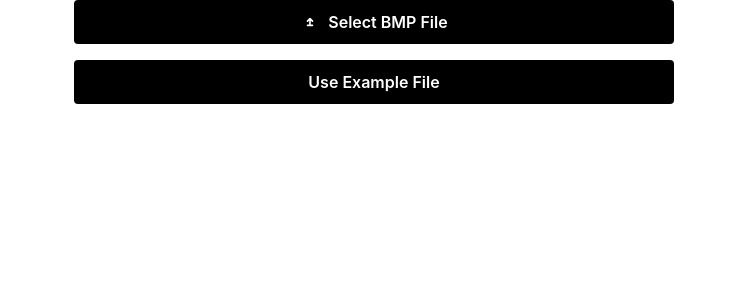
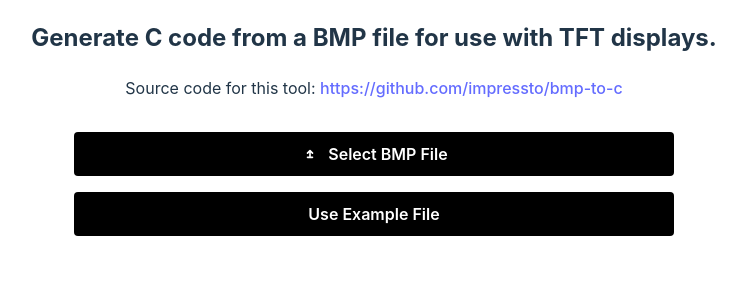
Before and after one commit to impressto/bmp-to-c, a React (Vite) app: page / in a window 1280 px wide. Shown: the top 300 px of the page, without its empty margins (266-1012 px from the left). Built offline with nearby package versions, Linux system fonts and the light colour scheme.

Commit message:
Add example BMP and PNG images, and enhance App header with source link

```diff
--- a/src/App.tsx
+++ b/src/App.tsx
@@ -1,4 +1,14 @@
 import { useState, useRef } from 'react'
+
+// Header and source code link
+const AppHeader = () => (
+  <div style={{ marginBottom: '2rem', textAlign: 'center' }}>
+    <h2>Generate C code from a BMP file for use with TFT displays.</h2>
+    <div>
+      Source code for this tool: <a href="https://github.com/impressto/bmp-to-c" target="_blank" rel="noopener noreferrer">https://github.com/impressto/bmp-to-c</a>
+    </div>
+  </div>
+);
 import { FileUpload } from './components/FileUpload'
 import type { FileUploadHandle } from './components/FileUpload'
 import { ConversionOptionsForm, type ConversionOptions } from './components/ConversionOptions'
@@ -159,15 +169,16 @@ function App() {
   // Ref for FileUpload to allow programmatic file selection
   const fileUploadRef = useRef<FileUploadHandle>(null);
   const handleLoadExampleImage = async () => {
-    const response = await fetch('src/images/rainbow_spiral.bmp');
+  const response = await fetch('/images/rainbow_spiral.bmp');
     const blob = await response.blob();
     const file = new File([blob], 'rainbow_spiral.bmp', { type: 'image/bmp' });
     fileUploadRef.current?.triggerFileSelect(file);
   };
 
   return (
-    <div className="container">
-      <div className="content">
+    <div className="container" style={{ display: 'flex', flexDirection: 'column', alignItems: 'center' }}>
+      <AppHeader />
+      <div className="content" style={{ width: '100%' }}>
         <div style={{ display: 'flex', flexDirection: 'column', alignItems: 'center', marginBottom: '1rem' }}>
           <FileUpload ref={fileUploadRef} onFileSelect={handleFileSelect} onExampleClick={handleLoadExampleImage} />
         </div>
--- a/src/components/FileUpload.tsx
+++ b/src/components/FileUpload.tsx
@@ -13,7 +13,8 @@ export interface FileUploadHandle {
 
 
 export const FileUpload = forwardRef<FileUploadHandle, FileUploadProps>(({ onFileSelect, onExampleClick }, ref) => {
-  const [preview, setPreview] = useState<string | null>(null);
+  // Preview is always the PNG image for display
+  const previewPngUrl = '/images/rainbow_spiral.png';
   const [fileInfo, setFileInfo] = useState<{ name: string; size: string } | null>(null);
 
   const triggerFileSelect = (file: File) => {
@@ -21,13 +22,6 @@ export const FileUpload = forwardRef<FileUploadHandle, FileUploadProps>(({ onFil
       name: file.name,
       size: `${(file.size / 1024).toFixed(2)} KB`
     });
-    if (file.type.startsWith('image/')) {
-      const reader = new FileReader();
-      reader.onload = (e) => setPreview(e.target?.result as string);
-      reader.readAsDataURL(file);
-    } else {
-      setPreview(null);
-    }
     onFileSelect(file);
   };
 
@@ -72,11 +66,11 @@ export const FileUpload = forwardRef<FileUploadHandle, FileUploadProps>(({ onFil
         </div>
       )}
 
-      {preview && (
+      {fileInfo && (
         <div className="preview-container">
           <p className="preview-title">Preview:</p>
           <img
-            src={preview}
+            src={previewPngUrl}
             alt="Preview"
             className="preview-image"
           />
```
Also changed, not shown: public/images/rainbow_spiral.bmp (added), public/images/rainbow_spiral.png (added).
